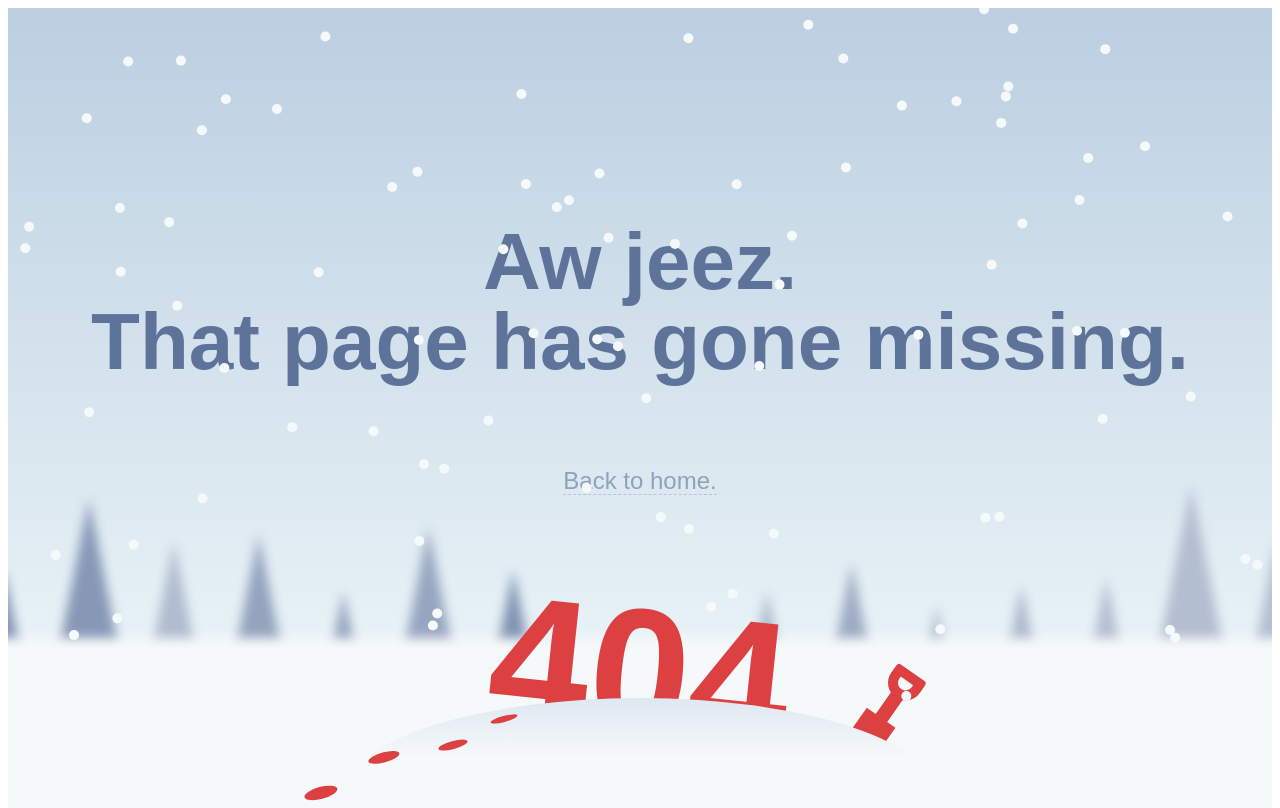
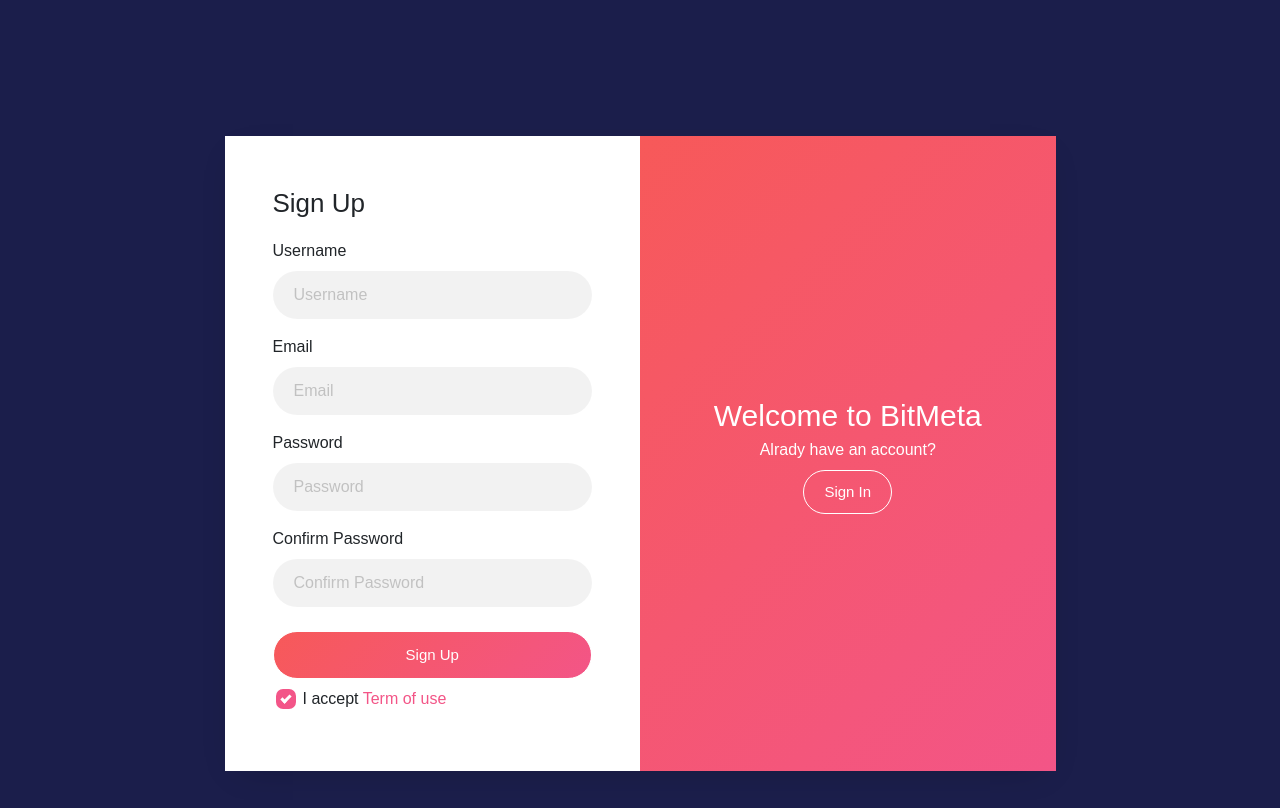
Before and after one commit to Shinoo17/BitMeta, a PHP site: page /register.html in a window 1280 px wide. After the commit the page ends 771 px from the top, so only its background shows below. Run offline with PHP 8.4, Linux system fonts and the light colour scheme; some libraries are stand-ins or nearby versions; some web fonts are replaced.

Commit message:
Login/Register

```diff
--- a/css/indexStyle.css
+++ b/css/indexStyle.css
@@ -54,12 +54,10 @@ body {
 
 #priceChange {
     text-shadow: 0px 0px 0px #000000;
-    border: whitesmoke;
 }
 
 #percentChange {
     text-shadow: 0px 0px 0px #000000;
-    border: whitesmoke;
 }
 
 .FadeIn {
--- /dev/null
+++ b/css/loginStyle.css
@@ -0,0 +1,183 @@
+/*
+background: rgb(247,89,89);
+background: linear-gradient(130deg, rgba(247,89,89,1) 0%, rgba(243,85,135,1) 100%);
+*/
+@import url('http://fonts.cdnfonts.com/css/sofia-pro');
+
+body {
+    font-family: 'Sofia Pro', sans-serif;
+    background:#1b1e4b;
+}
+
+.wrap {
+    width: 100%;
+    box-shadow: 0px 10px 34px -15px rgba(0, 0, 0, 0.24);
+}
+
+.text-wrap, .login-wrap {
+    width: 50%;
+}
+@media (max-width: 991.98px) {
+    .text-wrap, .login-wrap {
+        width: 100%;
+    }
+}
+
+.text-wrap {
+    background: #f75959;
+    background: linear-gradient(135deg, #f75959 0%, #f35587 100%);
+    color: #fff;
+}
+
+.login-wrap {
+    position: relative;
+    background: #fff;
+}
+
+.form-control {
+    height: 48px;
+    background: rgba(0, 0, 0, 0.05);
+    color: #000;
+    font-size: 16px;
+    border-radius: 50px;
+    -webkit-box-shadow: none;
+    box-shadow: none;
+    border: 1px solid transparent;
+    padding-left: 20px;
+    padding-right: 20px;
+}
+.form-control::-webkit-input-placeholder {
+    /* Chrome/Opera/Safari */
+    color: rgba(0, 0, 0, 0.2) !important; }
+.form-control::-moz-placeholder {
+    /* Firefox 19+ */
+    color: rgba(0, 0, 0, 0.2) !important; }
+.form-control:-ms-input-placeholder {
+    /* IE 10+ */
+    color: rgba(0, 0, 0, 0.2) !important; }
+.form-control:-moz-placeholder {
+    /* Firefox 18- */
+    color: rgba(0, 0, 0, 0.2) !important; }
+.form-control:focus, .form-control:active {
+    outline: none !important;
+    -webkit-box-shadow: none;
+    box-shadow: none;
+    background: rgba(0, 0, 0, 0.07);
+    border-color: transparent;
+}
+
+.button-form {
+    color: #fff;
+    background: #f75959;
+    background: linear-gradient(135deg, #f75959 0%, #f35587 100%);
+    font-size: 15px;
+    padding: 10px 20px;
+    border-radius: 50px;
+    border-color: white;
+}
+
+.button-form:hover {
+    background: #fafafa;
+    border-color: #f75959;
+    color: black;
+    transition: all 0.2s ease-in-out;
+}
+
+.button-link {
+    background: transparent;
+    color: #fff;
+    font-size: 15px;
+    padding: 10px 20px;
+    border-radius: 50px;
+    border-color: white;
+}
+
+.button-link:hover {
+    background: #fafafa;
+    border-color: #f75959;
+    color: black;
+    transition: all 0.25s ease-in-out;
+}
+
+a,a:hover,a:focus {
+    text-decoration: none !important;
+    outline: none !important;
+    -webkit-box-shadow: none;
+    box-shadow: none;
+    color: gray;
+}
+
+.term-of-use a,a:hover,a:focus{
+    color: #f35587;
+    color: linear-gradient(135deg, #f75959 0%, #f35587 100%);
+}
+
+
+.containercheckbox {
+    display: block;
+    position: relative;
+    padding-left: 30px;
+    margin-bottom: 12px;
+    cursor: pointer;
+    font-size: 16px;
+    font-weight: 500;
+    -webkit-user-select: none;
+    -moz-user-select: none;
+    -ms-user-select: none;
+    user-select: none;
+}
+
+/* Hide the browser's default checkbox */
+.containercheckbox input {
+    position: absolute;
+    opacity: 0;
+    cursor: pointer;
+    height: 0;
+    width: 0;
+}
+
+  /* Create a custom checkbox */
+.checkmark {
+    border-radius: 7px;
+    position: absolute;
+    top: 2px;
+    left: 3px;
+    height: 20px;
+    width: 20px;
+    background-color: #eee;
+}
+
+  /* On mouse-over, add a grey background color */
+.containercheckbox:hover input ~ .checkmark {
+    background-color: #ccc;
+}
+
+  /* When the checkbox is checked, add a #f35588 background */
+.containercheckbox input:checked ~ .checkmark {
+    background-color: #f35588;
+}
+
+  /* Create the checkmark/indicator (hidden when not checked) */
+.checkmark:after {
+    content: "";
+    position: absolute;
+    display: none;
+}
+
+  /* Show the checkmark when checked */
+.containercheckbox input:checked ~ .checkmark:after {
+    display: block;
+}
+
+  /* Style the checkmark/indicator */
+.containercheckbox .checkmark:after {
+    left: 7px;
+    top: 4px;
+    width: 6px;
+    height: 10px;
+    border: solid white;
+    border-width: 0 3px 3px 0;
+    -webkit-transform: rotate(45deg);
+    -ms-transform: rotate(45deg);
+    transform: rotate(45deg);
+}
--- /dev/null
+++ b/register.html
@@ -0,0 +1,66 @@
+<!DOCTYPE html>
+<html lang="en">
+<head>
+    <meta charset="UTF-8">
+    <meta http-equiv="X-UA-Compatible" content="IE=edge">
+    <meta name="viewport" content="width=device-width, initial-scale=1.0">
+    <!-- bootstrap -->
+	<link rel="stylesheet" href="https://cdn.jsdelivr.net/npm/bootstrap-icons@1.6.1/font/bootstrap-icons.css">
+    <link href="https://cdn.jsdelivr.net/npm/bootstrap@5.1.1/dist/css/bootstrap.min.css" rel="stylesheet" integrity="sha384-F3w7mX95PdgyTmZZMECAngseQB83DfGTowi0iMjiWaeVhAn4FJkqJByhZMI3AhiU" crossorigin="anonymous">
+    <script src="https://cdn.jsdelivr.net/npm/bootstrap@5.1.1/dist/js/bootstrap.bundle.min.js" integrity="sha384-/bQdsTh/da6pkI1MST/rWKFNjaCP5gBSY4sEBT38Q/9RBh9AH40zEOg7Hlq2THRZ" crossorigin="anonymous"></script>
+    <!-- JQuery -->
+    <script src ="https://ajax.googleapis.com/ajax/libs/jquery/3.5.1/jquery.min.js"></script>
+    <!-- gg css icon -->
+    <link href='https://css.gg/trash.css' rel='stylesheet'>
+
+    <link rel="stylesheet" href="css/loginStyle.css">
+    <link rel="icon" href="image/icon_200x200.png" type="image/x-icon">
+    <title>BitMeta Login</title>
+</head>
+<body>
+    <div class="container">
+        <div class="row justify-content-center" style="padding-top: 17vh;">
+            <div class="col-md-12 col-lg-9">
+                <div class="wrap d-md-flex">
+                    <div class="text-wrap p-4 p-lg-5 text-center d-flex align-items-center order-last">
+                        <div class="w-100">
+                            <div style="font-size: 30px;">Welcome to BitMeta</div>
+                            <div>Alrady have an account?</div>
+                            <a href="#" class="btn button-link mt-2">Sign In</a>
+                        </div>
+                    </div>
+                    <div class="login-wrap p-4 p-lg-5">
+                        <span class="mb-5" style="font-size: 26px;">Sign Up</span>
+                        <form action="#" class="mt-3">
+                            <div class="form-group mb-3">
+                                  <label class="label" for="name">Username</label>
+                                  <input type="text" class="form-control mt-2" placeholder="Username" required>
+                            </div>
+                            <div class="form-group mb-3">
+                                <label class="label" for="name">Email</label>
+                                <input type="email" class="form-control mt-2" placeholder="Email" required>
+                          </div>
+                            <div class="form-group mb-3">
+                                <label class="label" for="password">Password</label>
+                                <input type="password" class="form-control mt-2" placeholder="Password" required>
+                            </div>
+                            <div class="form-group mb-3">
+                                <label class="label" for="password">Confirm Password</label>
+                                <input type="password" class="form-control mt-2" placeholder="Confirm Password" required>
+                            </div>
+                            <button type="submit" class="form-control button-form mt-4">Sign Up</button>
+                            <div class="form-group d-flex mt-2 term-of-use">
+                                <label class="containercheckbox">I accept <a href="#">Term of use</a>
+                                    <input type="checkbox" checked="checked">
+                                    <span class="checkmark"></span>
+                                </label>
+                            </div>
+                        </form>
+                    </div>
+                </div>
+            </div>
+        </div>
+    </div>
+
+</body>
+</html>
```
Also changed, not shown: css/marketStyle.css (+8 -0 lines), login.html (added, +63 -0 lines).
